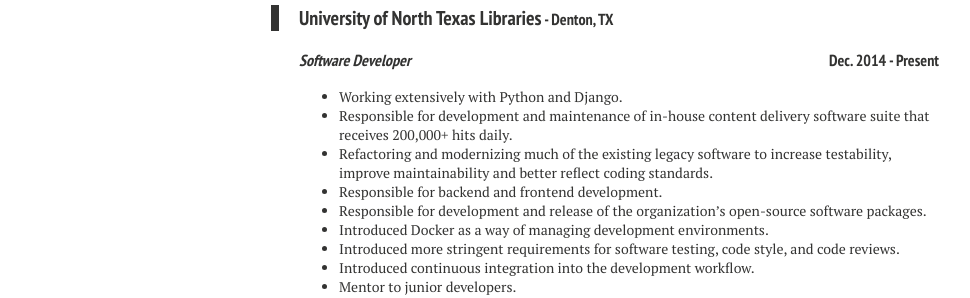
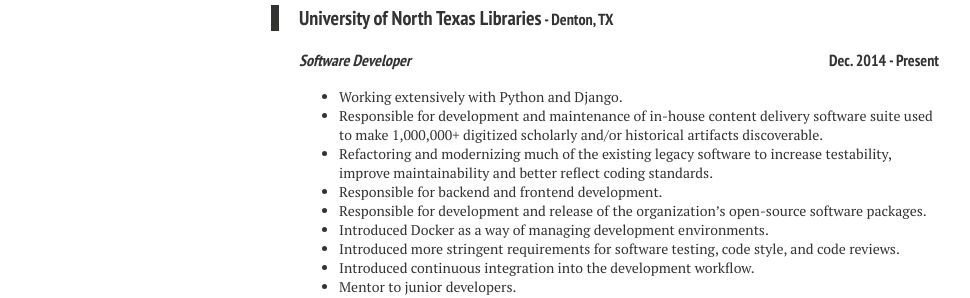
Before and after one commit to damonkelley/damonkelley.github.io, a Jekyll site: the page built from resume/index.md, in a window 1280 px wide. Shown: the part 536-834 px from the top of the page, without its empty margins (21-991 px from the left). Built offline with Jekyll 4.4.1, drawn with Linux system fonts in a browser that asks for light colours; nearby versions of some CDN libraries.

Commit message:
Update to experience bullet.

```diff
--- a/resume/index.md
+++ b/resume/index.md
@@ -31,7 +31,7 @@ tags: [resume]
 ##### _Software Developer_<span style="float: right;">Dec. 2014 - Present</span>
 
 * Working extensively with Python and Django.
-* Responsible for development and maintenance of in-house content delivery software suite that receives 200,000+ hits daily.
+* Responsible for development and maintenance of in-house content delivery software suite used to make 1,000,000+ digitized scholarly and/or historical artifacts discoverable.
 * Refactoring and modernizing much of the existing legacy software to increase testability, improve maintainability and better reflect coding standards.
 * Responsible for backend and frontend development.
 * Responsible for development and release of the organization’s open-source software packages.
```
Also changed, not shown: 1 other file.
